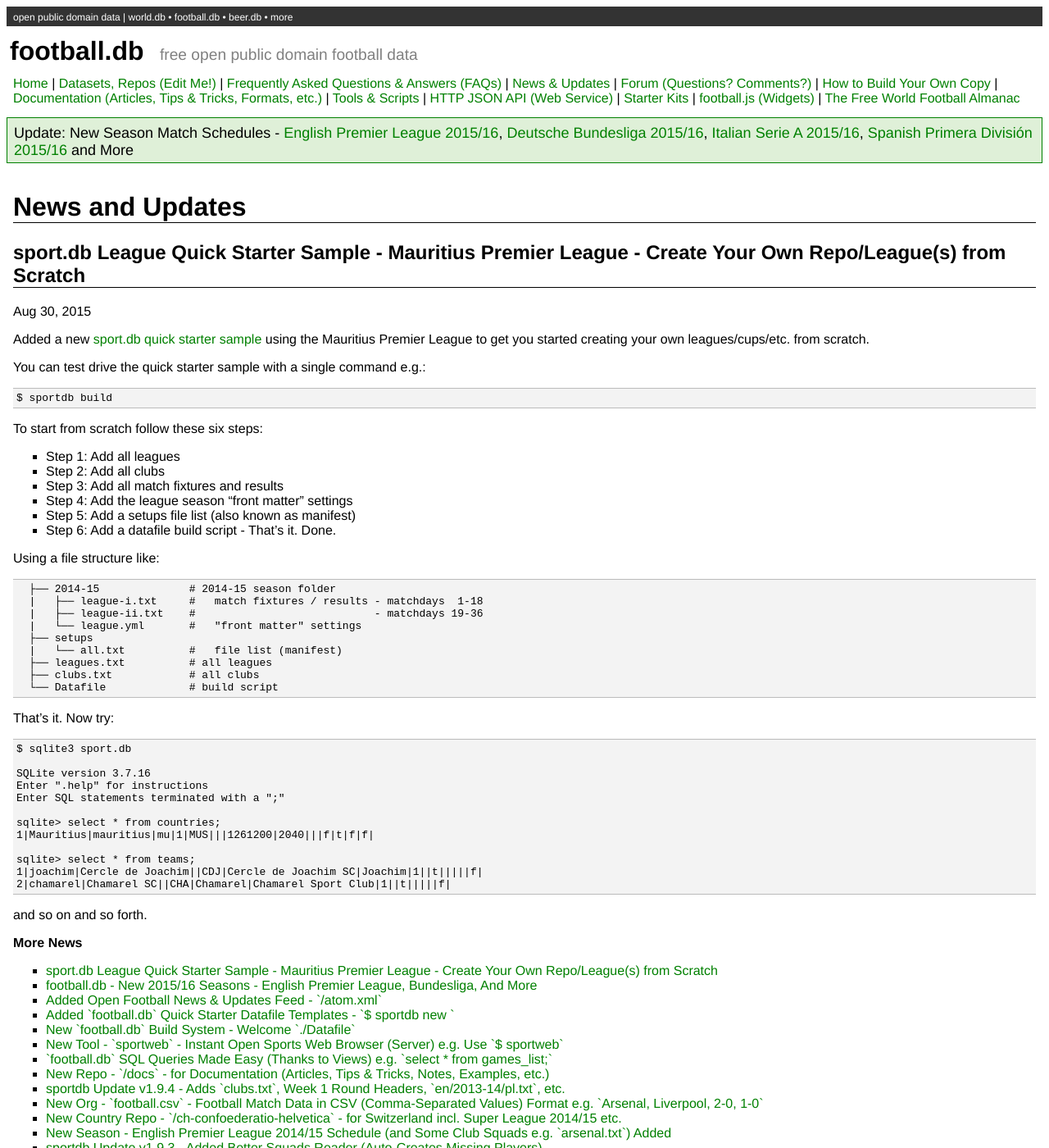
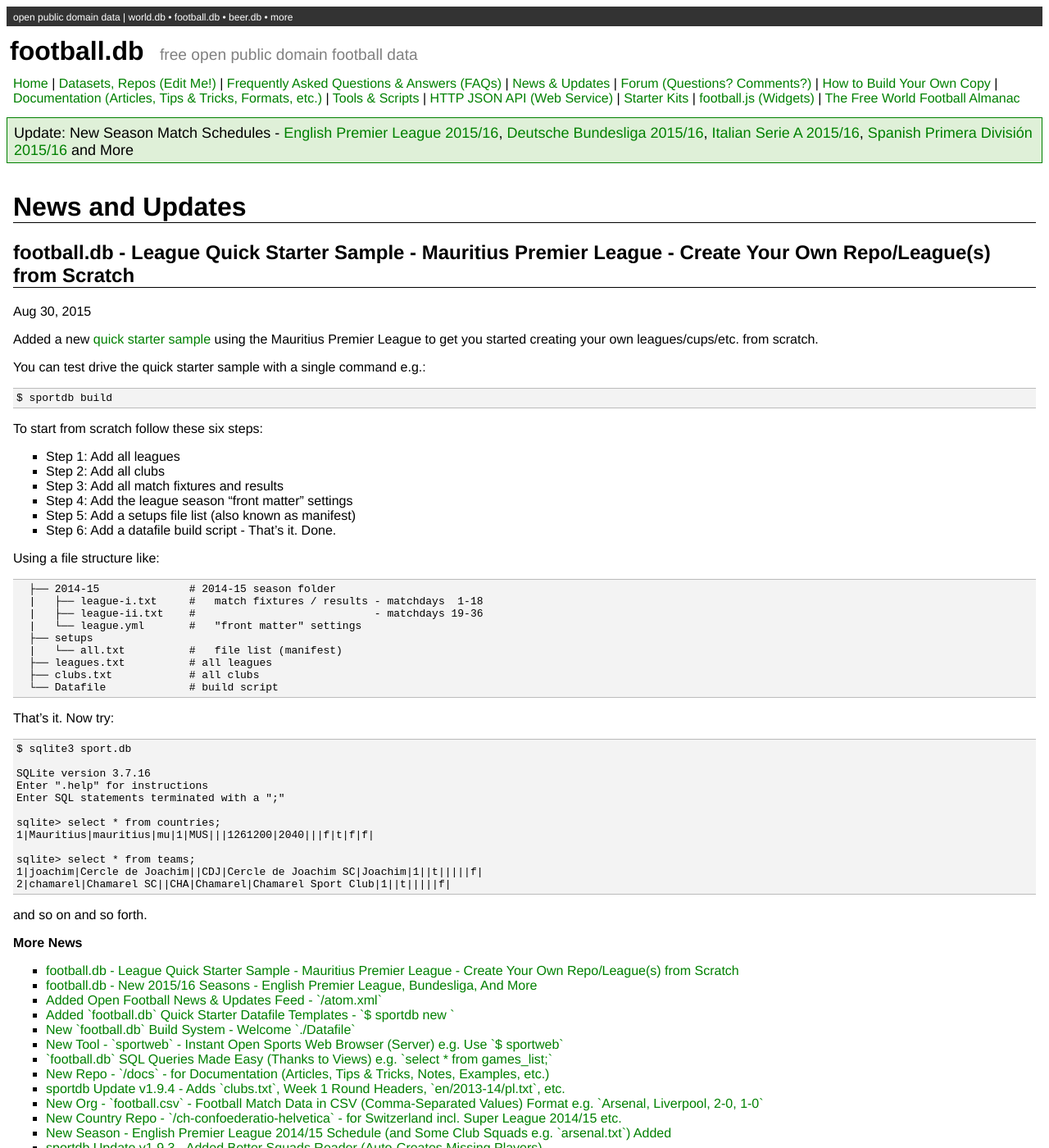
Before and after one commit to openfootball/openfootball.github.io, a Jekyll site: the page built from _posts/2015-08-30-league-quick-starter.md, in a window 1280 px wide and 1400 px high. Shown: the whole window at 82% size. Built offline with Jekyll 4.4.1, drawn with Linux system fonts in a browser that asks for light colours.

Commit message:
Update 2015-08-30-league-quick-starter.md

````diff
--- a/_posts/2015-08-30-league-quick-starter.md
+++ b/_posts/2015-08-30-league-quick-starter.md
@@ -1,17 +1,17 @@
 ---
 layout: post
-title:  "sport.db League Quick Starter Sample - Mauritius Premier League - Create Your Own Repo/League(s) from Scratch"
+title:  "football.db - League Quick Starter Sample - Mauritius Premier League - Create Your Own Repo/League(s) from Scratch"
 ---
 
-Added a new [sport.db quick starter sample](https://github.com/sportkit/mu-mauritius)
+Added a new [quick starter sample](https://github.com/sportkit/mu-mauritius)
 using the Mauritius Premier League to get you started creating
 your own leagues/cups/etc. from scratch.
 
 You can test drive the quick starter sample with a single command e.g.:
 
-```
+~~~
 $ sportdb build
-```
+~~~
 
 To start from scratch follow these six steps:
 
@@ -24,7 +24,7 @@ To start from scratch follow these six steps:
 
 Using a file structure like:
 
-```
+~~~
   ├── 2014-15              # 2014-15 season folder
   |   ├── league-i.txt     #   match fixtures / results - matchdays  1-18
   |   ├── league-ii.txt    #                            - matchdays 19-36
@@ -34,11 +34,11 @@ Using a file structure like:
   ├── leagues.txt          # all leagues
   ├── clubs.txt            # all clubs
   └── Datafile             # build script
-```
+~~~
 
 That's it. Now try:
 
-```
+~~~
 $ sqlite3 sport.db
 
 SQLite version 3.7.16
@@ -51,6 +51,6 @@ sqlite> select * from countries;
 sqlite> select * from teams;
 1|joachim|Cercle de Joachim||CDJ|Cercle de Joachim SC|Joachim|1||t|||||f|
 2|chamarel|Chamarel SC||CHA|Chamarel|Chamarel Sport Club|1||t|||||f|
-```
+~~~
 
 and so on and so forth.
````
